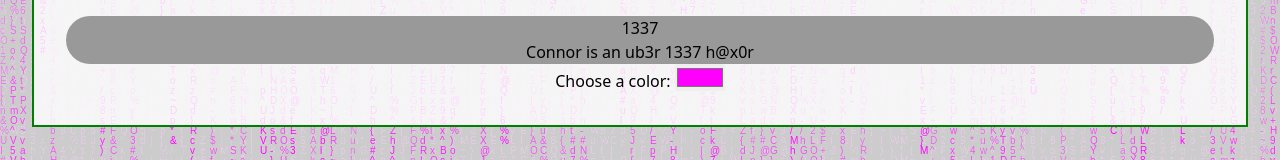
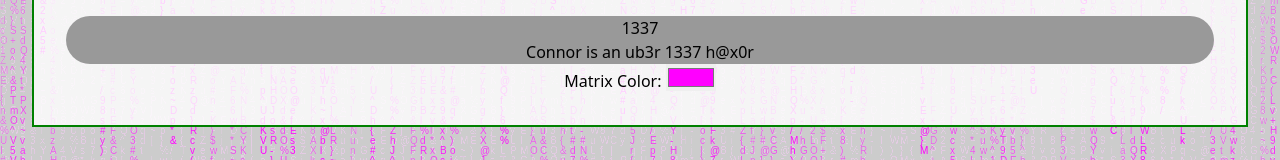
Before and after one commit to ConnorBP/vite-react18-matrix, a React (Vite) app: page / in a window 1280 px wide. Shown: the part 166-326 px from the top of the page. Built offline with nearby package versions, Linux system fonts and the light colour scheme.

Commit message:
set custom color picker label

```diff
--- a/src/App.jsx
+++ b/src/App.jsx
@@ -17,7 +17,7 @@ function App() {
       </Panel>
       <Panel>
         <Leet name="Connor" />
-        <ColorSelect defaultColor={defaultMatrixColor} newColor={setMatrixColor}></ColorSelect>
+        <ColorSelect defaultColor={defaultMatrixColor} newColor={setMatrixColor} labelText="Matrix Color: "></ColorSelect>
       </Panel>
     </>
   );
```
